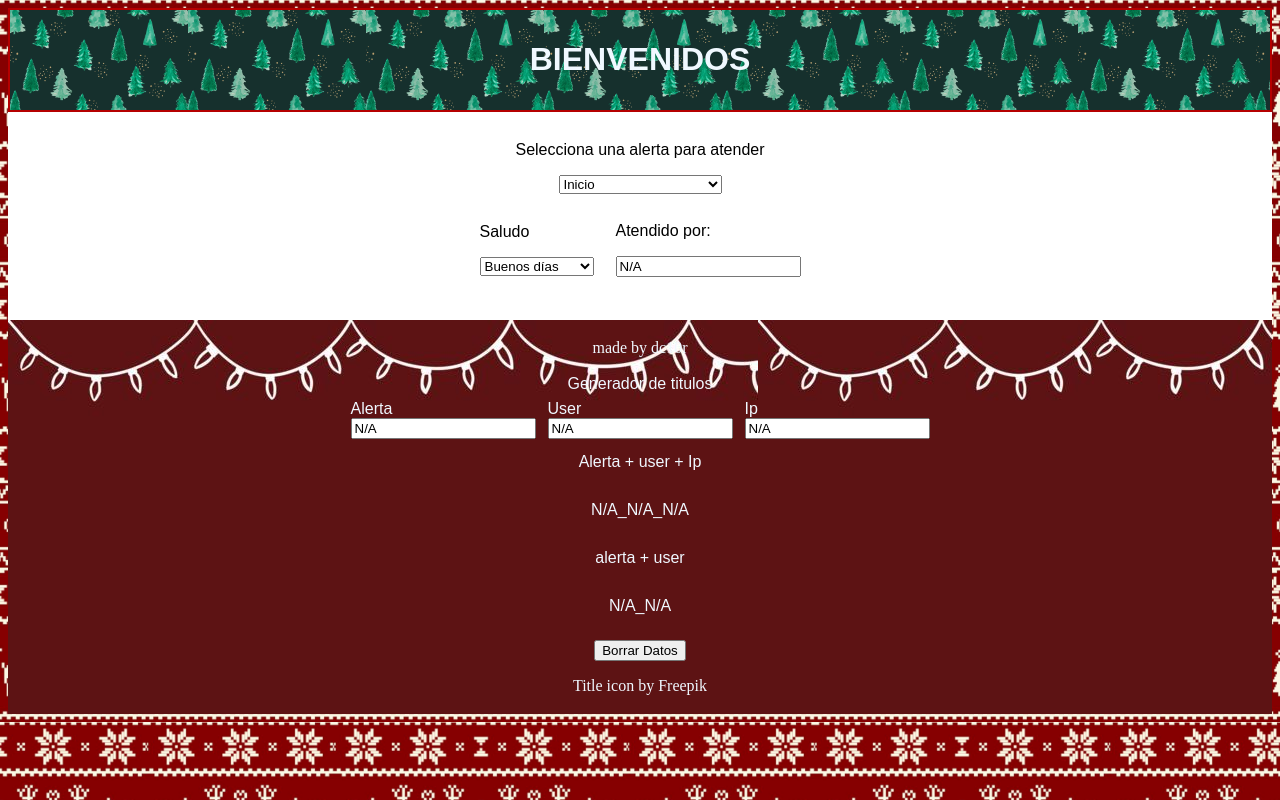
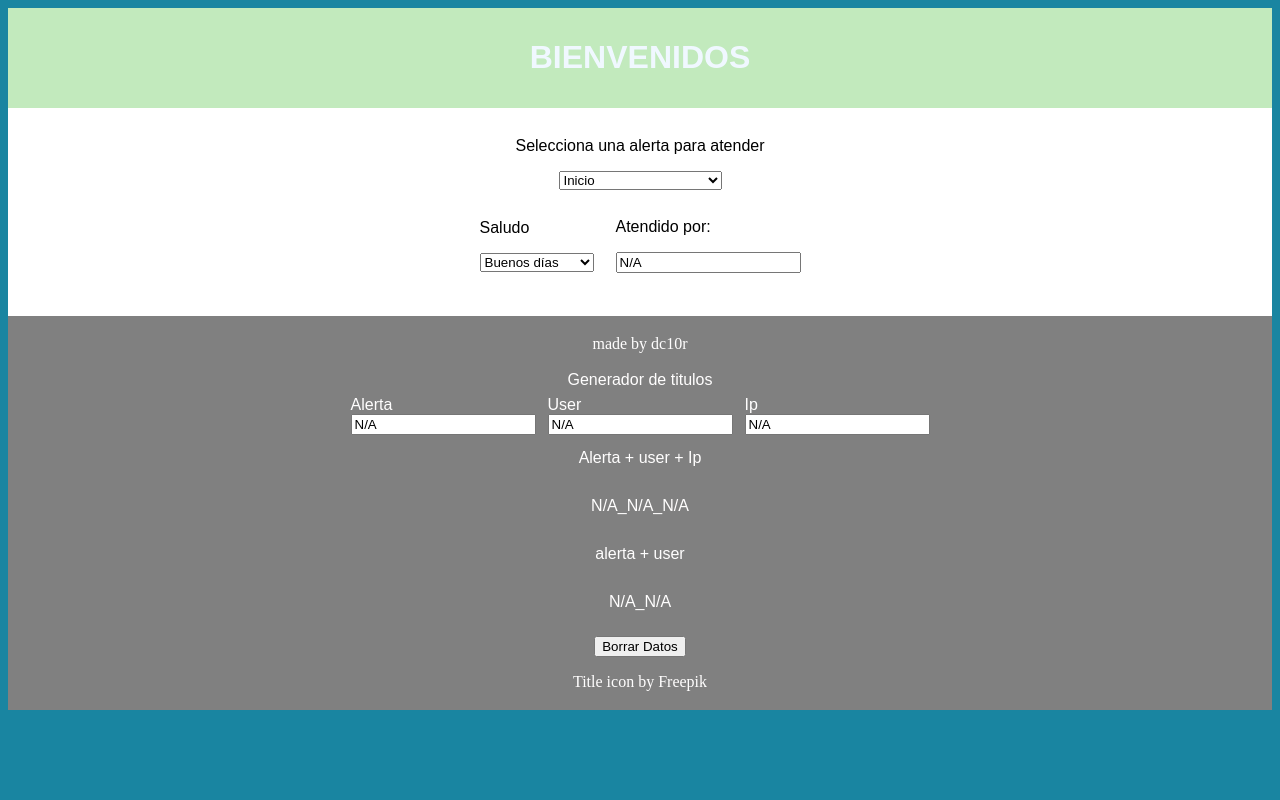
Before and after one commit to dc10r/Alarm-attention, an Angular app: page / in a window 1280 px wide. Built offline with nearby package versions, Linux system fonts and the light colour scheme.

Commit message:
Version2.02.24

```diff
--- a/src/app/pages/home/home.component.css
+++ b/src/app/pages/home/home.component.css
@@ -3,8 +3,9 @@
     color: aliceblue;
     justify-content: space-around;
     align-items: center;
-    background-image: url("../land.jpg");
-    border: 2px solid rgb(181, 0, 0);
+    /*background-image: url("../land.jpg");*/
+    background-color: #C2EABD;
+    /*border: 2px solid rgb(181, 0, 0);*/
     background-size: contain;
     font-family: Arial, Helvetica, sans-serif;
     padding: 10px;
@@ -22,13 +23,13 @@
 }
 
 .footer{
-    /* background-color: gray; */
+    background-color: gray;
     padding: 3px;
     display: flex;
     flex-direction: column;
-    background-image: url("../cuadros.jpg");
+    /*background-image: url("../cuadros.jpg");*/
     background-size: auto;
-    color: aliceblue;
+    color: rgb(255, 254, 254);
     justify-content: space-around;
     align-items: center;
 
--- a/src/styles.css
+++ b/src/styles.css
@@ -1,5 +1,7 @@
 /* You can add global styles to this file, and also import other style files */
 body {
+    background: #1985a1;
+    /*background: linear-gradient(90deg, rgba(71, 218, 255, 1) 0%, rgba(172, 252, 0, 1) 50%, rgba(250, 0, 0, 1) 100%);
     background-image: url("../public/deer.jpg");
-    background-size: contain;
+    background-size: contain;*/
 }
```
